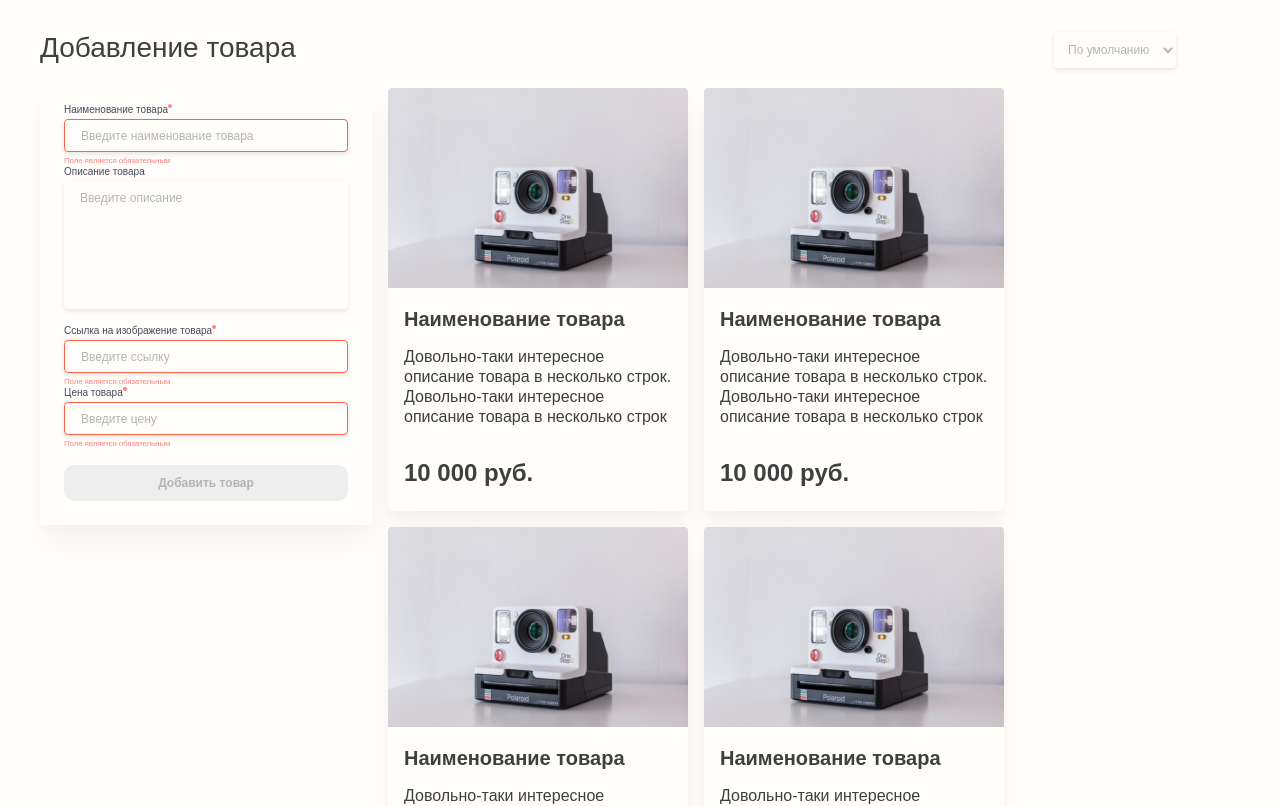
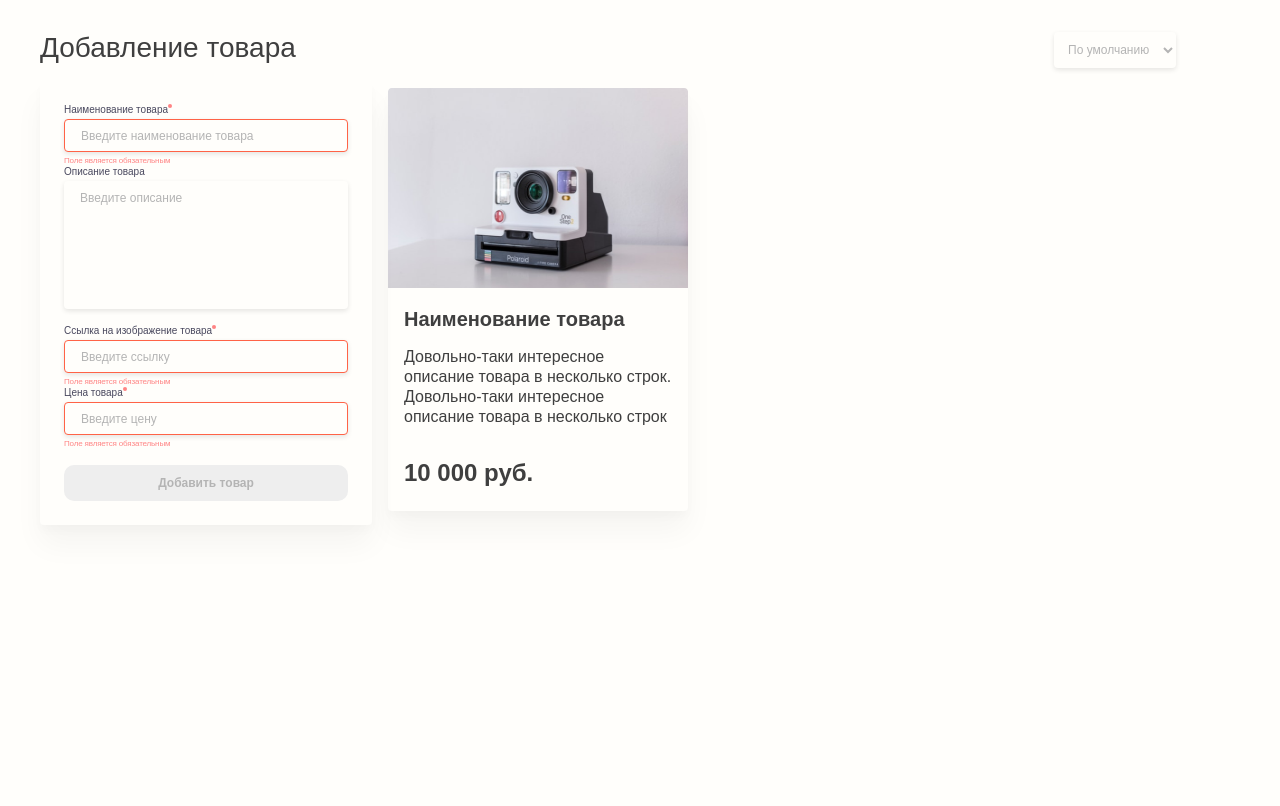
Before and after one commit to divnvp/ideaproject, a Nuxt app: page / in a window 1280 px wide. Shown: the top 806 px of the page. Built offline with nearby package versions, Linux system fonts and the light colour scheme.

Commit message:
add: adding product functional

```diff
--- a/components/UIHome.vue
+++ b/components/UIHome.vue
@@ -1,6 +1,6 @@
 <template>
   <div class="home">
-    <div class="home-col">
+    <div class="home-col home-justify-content">
       <div class="home-row">
         <span class="home-title">
           Добавление товара
@@ -46,6 +46,7 @@
               <UIButton
                 class="home-card__button"
                 title="Добавить товар"
+                @press="addProduct"
                 :disabled="isButtonDisabled"
                 height="36px"
               />
@@ -56,11 +57,11 @@
         <div class="home-col home-product">
           <UICard
             class="home-product__card home-col"
-            v-for="product in 12"
-            :key="product"
+            v-for="product in products"
+            :key="product.name"
           >
             <template #content>
-              <ProductCard />
+              <ProductCard :product="product" />
             </template>
           </UICard>
         </div>
@@ -81,8 +82,20 @@ export default {
   components: { ProductCard, UIButton, UICard, UISelector },
 
   data: () => ({
-    requiredField: {
+    products: [
+      {
+        name: "Наименование товара",
+        description: "Довольно-таки интересное\n" +
+          "        описание товара в несколько строк.\n" +
+          "        Довольно-таки интересное описание товара\n" +
+          "        в несколько строк",
+        link: "",
+        price: "10 000 руб."
+      }
+    ],
+    field: {
       name: "",
+      description: "",
       link: "",
       price: ""
     },
@@ -91,7 +104,7 @@ export default {
 
   computed: {
     isButtonDisabled() {
-      const { name, link, price } = this.requiredField;
+      const { name, link, price } = this.field;
 
       return !Boolean(name.length && link.length && price.length);
     }
@@ -100,26 +113,32 @@ export default {
   methods: {
     checkRequiredName(newValue) {
       if (newValue.length) {
-        this.requiredField.name = newValue;
+        this.field.name = newValue;
       } else {
-        this.requiredField.name = "";
+        this.field.name = "";
       }
     },
 
     checkRequiredLink(newValue) {
       if (newValue.length) {
-        this.requiredField.link = newValue;
+        this.field.link = newValue;
       } else {
-        this.requiredField.link = "";
+        this.field.link = "";
       }
     },
 
     checkRequiredPrice(newValue) {
       if (newValue.length || +newValue > 0) {
-        this.requiredField.price = newValue;
+        this.field.price = newValue;
       } else {
-        this.requiredField.price = "";
+        this.field.price = "";
       }
+    },
+
+    addProduct() {
+      const { name, description, link, price } = this.field;
+
+      this.products.push({ name, description, link, price });
     }
   }
 }
@@ -143,6 +162,11 @@ export default {
   &-row {
     display: flex;
     flex-direction: row;
+    justify-content: space-between;
+    width: 100%;
+  }
+
+  &-justify-content {
     justify-content: space-between;
     width: 100%;
   }
```
